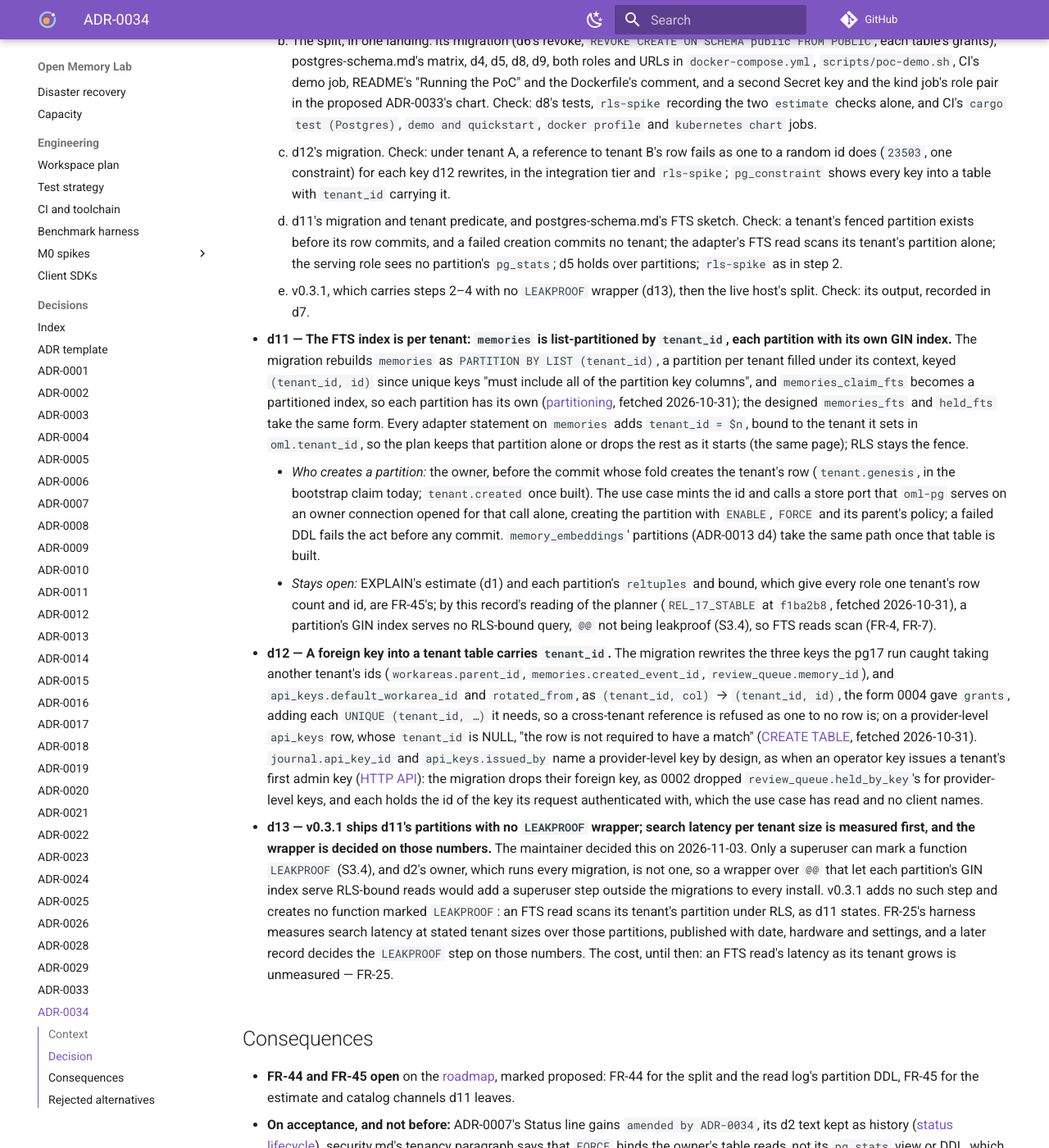
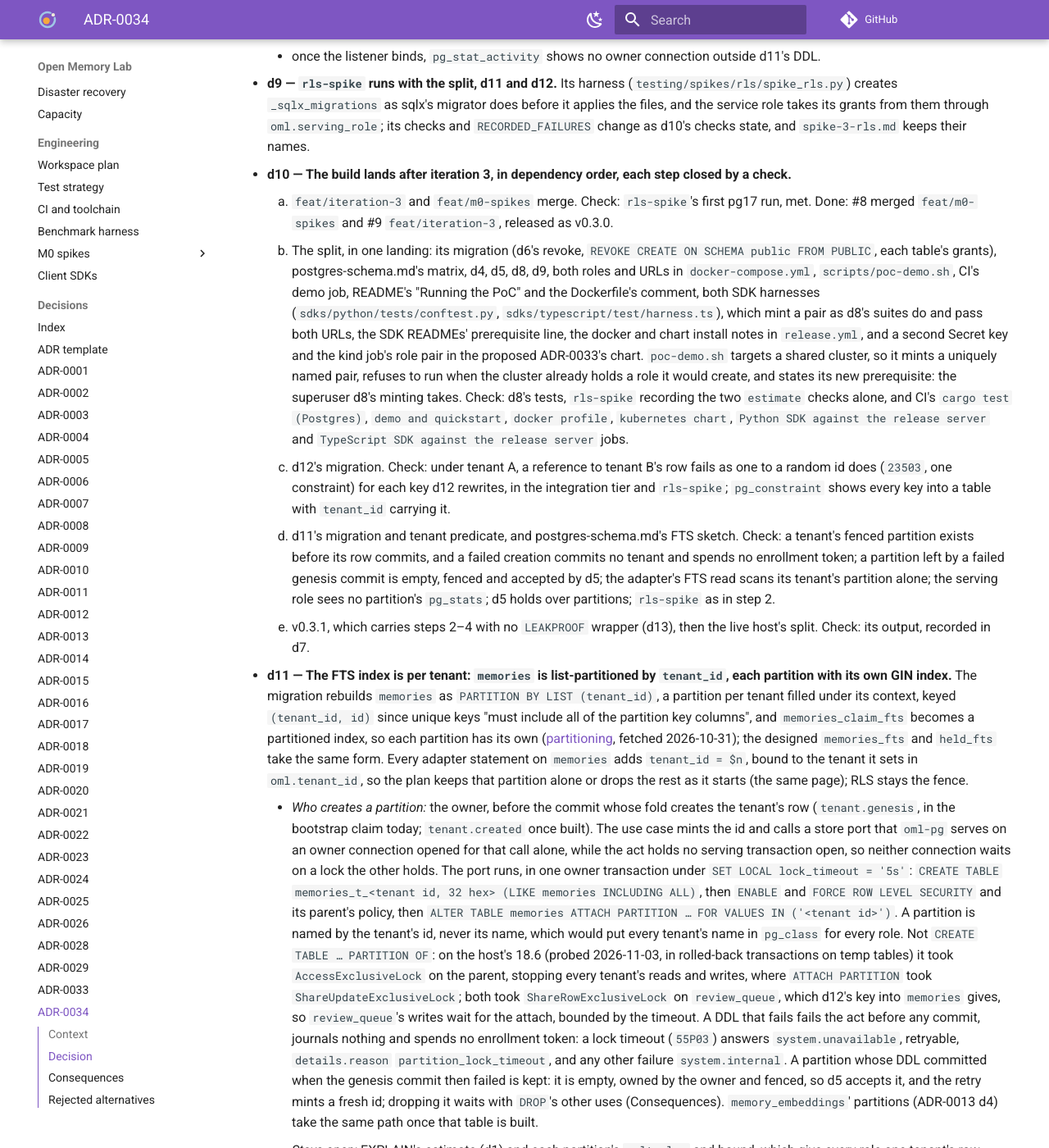
Before and after one commit to e8kor/open-memory-lab, an MkDocs documentation site: the page built from docs/adr/ADR-0034-the-lead-serves-as-a-role-that-owns-nothing.md, in a window 1280 px wide and 1400 px high, scrolled down 2718 px. Shown: the whole window at 82% size. Built offline with MkDocs 1.6.1 and Material for MkDocs 9.7.7, drawn with Linux system fonts in a browser that asks for light colours; comment, search, counter and statistics services are not loaded; some of the changed text lies outside the part shown.

Commit message:
ADR-0034 states the DDL, locks, codes and orphan case of a tenant's partition, the owner's extension-member exception, the suites' local not-run, the SDK harnesses in the split's landing, and a demo that mints its own role pair (ADR-0034 d2, d7, d8, d10, d11)
A confirming review found five places an implementer would have to guess or would break something: CREATE TABLE ... PARTITION OF takes an AccessExclusiveLock on memories at every tenant creation, the owner cannot own ltree's member objects, a local role without CREATEROLE could never pass the suites d8 required to fail, both SDK harnesses would exit with owner_url_missing after the split, and a demo using d2's fixed names would touch the live oml_server role on the shared cluster. Each decision now says which reading it takes.

```diff
--- a/docs/adr/ADR-0034-the-lead-serves-as-a-role-that-owns-nothing.md
+++ b/docs/adr/ADR-0034-the-lead-serves-as-a-role-that-owns-nothing.md
@@ -2,7 +2,7 @@
 id: adr/ADR-0034-the-lead-serves-as-a-role-that-owns-nothing
 tier: engineering
 status: proposed
-answers: what FORCE ROW LEVEL SECURITY fences and what the owner/serving role split fences instead; the two Postgres roles and their privileges; how the lead migrates under postgres.owner_url and serves under postgres.url; why one URL is refused at startup; why _sqlx_migrations is the one table without row-level security; how a single-role install, the live host among them, is split; the per-tenant FTS index, how a read reaches its tenant's partition, who creates a partition and which channels stay open; foreign keys that carry tenant_id; the checks and the CI change that close it; the build order after iteration 3; why v0.3.1 ships the partitions with no LEAKPROOF wrapper and what decides the wrapper later
+answers: what FORCE ROW LEVEL SECURITY fences and what the owner/serving role split fences instead; the two Postgres roles and their privileges; how the lead migrates under postgres.owner_url and serves under postgres.url; why one URL is refused at startup; why _sqlx_migrations is the one table without row-level security; how a single-role install, the live host among them, is split; the per-tenant FTS index, how a read reaches its tenant's partition, who creates a partition, with which DDL and locks, and which channels stay open; foreign keys that carry tenant_id; the checks and the CI change that close it; the build order after iteration 3; why v0.3.1 ships the partitions with no LEAKPROOF wrapper and what decides the wrapper later
 -->
 
 # ADR-0034 — The lead migrates as an owner role and serves as a role that owns nothing; `_sqlx_migrations` is the one table without row-level security
@@ -43,11 +43,18 @@
   d2–d5 keep the owner's `pg_stats` view and DDL from workloads. No split closes EXPLAIN's row
   estimate, which reached both roles on 17.11; FR-45 holds it, with `reltuples`.
 
-- **d2 — Two roles: an owner that owns everything, a serving role that owns nothing.** The operator
-  names them; this repository's payloads call them `oml_owner` and `oml_server`. Each holds no
-  attribute but `LOGIN` (`rolsuper`, `rolcreatedb`, `rolcreaterole`, `rolreplication` and
-  `rolbypassrls` false). The **owner** logs in through `postgres.owner_url`, owns the database,
-  everything in `public` and `_sqlx_migrations`, and runs every migration. The **serving role** logs
+- **d2 — Two roles: an owner that owns what the migrations create, a serving role that owns
+  nothing.** The operator names them. Only the payloads that own their cluster, `docker-compose.yml`,
+  the chart and CI's service containers, call them `oml_owner` and `oml_server`; the demo and the
+  suites mint uniquely named pairs (d8), since the live role on the maintainer's cluster is named
+  `oml_server`. Each holds no attribute but `LOGIN` (`rolsuper`, `rolcreatedb`, `rolcreaterole`,
+  `rolreplication` and `rolbypassrls` false). The **owner** logs in through `postgres.owner_url`,
+  owns the database, every object the migrations create in `public` and `_sqlx_migrations`, and runs
+  every migration. An extension's member objects are not among them: they stay with whoever
+  `CREATE EXTENSION` makes their owner, which for 0006's `ltree` run by a role that is not a
+  superuser is the bootstrap superuser (probed on the host's 18.6 on 2026-11-03, in a rolled-back
+  transaction), so d5 and d8 skip objects that `pg_depend` marks as extension members (`deptype`
+  `'e'`). The **serving role** logs
   in through `postgres.url`, owns nothing, is a member of no role, has no `CREATE` on the database
   or `public`, and holds beyond `PUBLIC`'s only `CONNECT`, `USAGE` on `public` and d3's privileges.
   The server reads no role name from configuration: each is its URL's `current_user`.
@@ -107,9 +114,14 @@
   superuser, after checking `pg_database`, since it moves every database the role owns on the
   cluster ([REASSIGN OWNED](https://www.postgresql.org/docs/17/sql-reassign-owned.html)), and for a
   superuser, which that refuses as the bootstrap role (`pg_shdepend.c`, `REL_17_STABLE` at
-  `ce2797d`; all three fetched 2026-10-31), by `ALTER … OWNER TO` on the database and each table and
-  function in `public`, whose indexes, TOAST tables and owned sequences follow (`tablecmds.c`); then
-  `postgres.owner_url` and the build carrying this record. Until that build starts, rollback
+  `ce2797d`; all three fetched 2026-10-31), by `ALTER … OWNER TO` on the database and each table,
+  function and type in `public`, `ALTER DOMAIN oml_name OWNER TO <owner>` among them, whose indexes,
+  TOAST tables and owned sequences follow (`tablecmds.c`), skipping extension members (`pg_depend`
+  `deptype` `'e'`); then `postgres.owner_url` and the build carrying this record. The stated
+  exception is the `ltree` extension, which stays the superuser's with its members, since PostgreSQL
+  has no `ALTER EXTENSION … OWNER TO`: on such an install an `ALTER EXTENSION ltree UPDATE` is run
+  by that superuser, outside the migrations, and no migration this record lands alters an
+  extension. Until that build starts, rollback
   reverses the move; after it, the backup and [restore](../operations/restore.md). The live host's
   split is **not run** and waits for the maintainer; its success is both role names in its log and
   `/readyz` 200, recorded here with date and output.
@@ -118,7 +130,10 @@
   uniquely named role pair minted for its database, `oml.serving_role` set, and asserts over the
   serving login, the journal guard law excepted: it runs as the owner, since privileges refuse the
   serving role first (`42501`, asserted beside it). Minting takes a superuser, as CI's `cargo test
-  (Postgres)` job has; a suite that cannot mint fails, as one without Postgres does:
+  (Postgres)` job and the SDK jobs have. A suite whose role cannot mint, as the maintainer's local
+  `oml` cannot (`CREATEDB` alone), prints `did not run: <role> cannot create roles` and returns; CI
+  sets `OML_TEST_REQUIRE_SPLIT=1`, under which the same condition fails, so CI cannot pass
+  vacuously. The checks:
     - the serving role sees nothing of another tenant in a tenant table's `pg_stats`, two tenants
       seeded and analysed, while the control, the owner's view, shows tenant B's lexemes;
     - the serving role cannot `ALTER`, `DROP` or create a table, lift `FORCE`, `TRUNCATE` a table,
@@ -140,15 +155,23 @@
     2. The split, in one landing: its migration (d6's revoke, `REVOKE CREATE ON SCHEMA public FROM
        PUBLIC`, each table's grants), postgres-schema.md's matrix, d4, d5, d8, d9, both roles and
        URLs in `docker-compose.yml`, `scripts/poc-demo.sh`, CI's demo job, README's "Running the
-       PoC" and the Dockerfile's comment, and a second Secret key and the kind job's role pair in
-       the proposed ADR-0033's chart. Check: d8's tests, `rls-spike` recording the two `estimate`
-       checks alone, and CI's `cargo test (Postgres)`, `demo and quickstart`, `docker profile` and
-       `kubernetes chart` jobs.
+       PoC" and the Dockerfile's comment, both SDK harnesses (`sdks/python/tests/conftest.py`,
+       `sdks/typescript/test/harness.ts`), which mint a pair as d8's suites do and pass both URLs,
+       the SDK READMEs' prerequisite line, the docker and chart install notes in `release.yml`, and
+       a second Secret key and the kind job's role pair in the proposed ADR-0033's chart.
+       `poc-demo.sh` targets a shared cluster, so it mints a uniquely named pair, refuses to run when
+       the cluster already holds a role it would create, and states its new prerequisite: the
+       superuser d8's minting takes. Check: d8's tests, `rls-spike` recording the two `estimate`
+       checks alone, and CI's `cargo test (Postgres)`, `demo and quickstart`, `docker profile`,
+       `kubernetes chart`, `Python SDK against the release server` and `TypeScript SDK against the
+       release server` jobs.
     3. d12's migration. Check: under tenant A, a reference to tenant B's row fails as one to a
        random id does (`23503`, one constraint) for each key d12 rewrites, in the integration tier
        and `rls-spike`; `pg_constraint` shows every key into a table with `tenant_id` carrying it.
     4. d11's migration and tenant predicate, and postgres-schema.md's FTS sketch. Check: a tenant's
-       fenced partition exists before its row commits, and a failed creation commits no tenant; the
+       fenced partition exists before its row commits, and a failed creation commits no tenant and
+       spends no enrollment token; a partition left by a failed genesis commit is empty, fenced and
+       accepted by d5; the
        adapter's FTS read scans its tenant's partition alone; the serving role sees no partition's
        `pg_stats`; d5 holds over partitions; `rls-spike` as in step 2.
     5. v0.3.1, which carries steps 2–4 with no `LEAKPROOF` wrapper (d13), then the live host's
@@ -166,9 +189,23 @@
     - *Who creates a partition:* the owner, before the commit whose fold creates the tenant's row
       (`tenant.genesis`, in the bootstrap claim today; `tenant.created` once built). The use case
       mints the id and calls a store port that `oml-pg` serves on an owner connection opened for
-      that call alone, creating the partition with `ENABLE`, `FORCE` and its parent's policy; a
-      failed DDL fails the act before any commit. `memory_embeddings`' partitions (ADR-0013 d4) take
-      the same path once that table is built.
+      that call alone, while the act holds no serving transaction open, so neither connection waits on
+      a lock the other holds. The port runs, in one owner transaction under `SET LOCAL lock_timeout
+      = '5s'`: `CREATE TABLE memories_t_<tenant id, 32 hex> (LIKE memories INCLUDING ALL)`, then
+      `ENABLE` and `FORCE ROW LEVEL SECURITY` and its parent's policy, then `ALTER TABLE memories
+      ATTACH PARTITION … FOR VALUES IN ('<tenant id>')`. A partition is named by the tenant's id,
+      never its name, which would put every tenant's name in `pg_class` for every role. Not
+      `CREATE TABLE … PARTITION OF`: on the host's 18.6 (probed 2026-11-03, in rolled-back
+      transactions on temp tables) it took `AccessExclusiveLock` on the parent, stopping every
+      tenant's reads and writes, where `ATTACH PARTITION` took `ShareUpdateExclusiveLock`; both
+      took `ShareRowExclusiveLock` on `review_queue`, which d12's key into `memories` gives, so
+      `review_queue`'s writes wait for the attach, bounded by the timeout. A DDL that fails fails the
+      act before any commit, journals nothing and spends no enrollment token: a lock timeout
+      (`55P03`) answers `system.unavailable`, retryable, `details.reason` `partition_lock_timeout`,
+      and any other failure `system.internal`. A partition whose DDL committed when the genesis
+      commit then failed is kept: it is empty, owned by the owner and fenced, so d5 accepts it, and
+      the retry mints a fresh id; dropping it waits with `DROP`'s other uses (Consequences).
+      `memory_embeddings`' partitions (ADR-0013 d4) take the same path once that table is built.
     - *Stays open:* EXPLAIN's estimate (d1) and each partition's `reltuples` and bound, which give
       every role one tenant's row count and id, are FR-45's; by this record's reading of the planner
       (`REL_17_STABLE` at `f1ba2b8`, fetched 2026-10-31), a partition's GIN index serves no
@@ -210,14 +247,16 @@
   row adds FR-45's channels. configuration.md, deployment.md's lead row, upgrades.md,
   postgres-schema.md, retrieval.md's FTS paragraph, the critical path's S3.1 row and the register's
   D6 cell follow. FR-25's exit criterion names search latency at stated tenant sizes, the numbers
-  d13's later record waits on.
-- **Costs** beyond those the decisions state: a superuser for the test suites and the demo (d8);
+  d13's later record waits on. errors.md's `system.unavailable` row names d11's
+  `partition_lock_timeout` reason.
+- **Costs** beyond those the decisions state: a superuser for the test suites and the demo, so the
+  Postgres suites run fully only in CI on a host whose role cannot create roles (d8);
   planning that grows with tenants where a statement is not pruned at planning (d11). `read_events`
   partition creation and `DROP`, its retention act ([postgres-schema](../data/postgres-schema.md)),
   wait for the bootstrap workload or a record of their own.
 - **No surface change:** no HTTP operation, error code or event type, so `info.version` stays
   `0.3.0-design`; `postgres.role_split` is a startup error outside the [error
-  taxonomy](../api/errors.md).
+  taxonomy](../api/errors.md), and d11's lock timeout is a new `details.reason` of an existing code.
 
 ## Rejected alternatives
 
```
Also changed, not shown: docs/changelog.md (+8 -0 lines).
